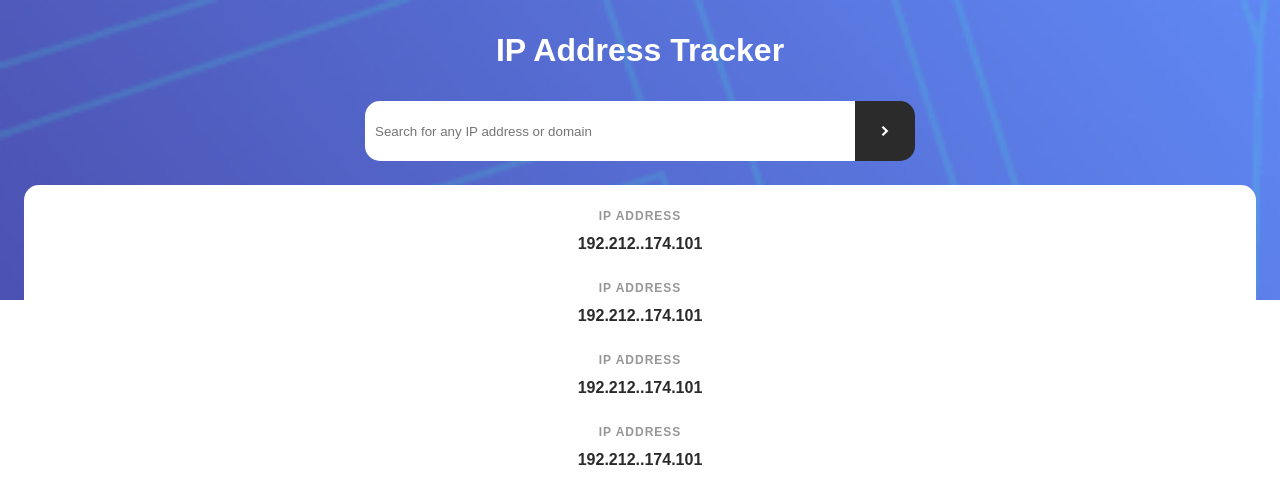
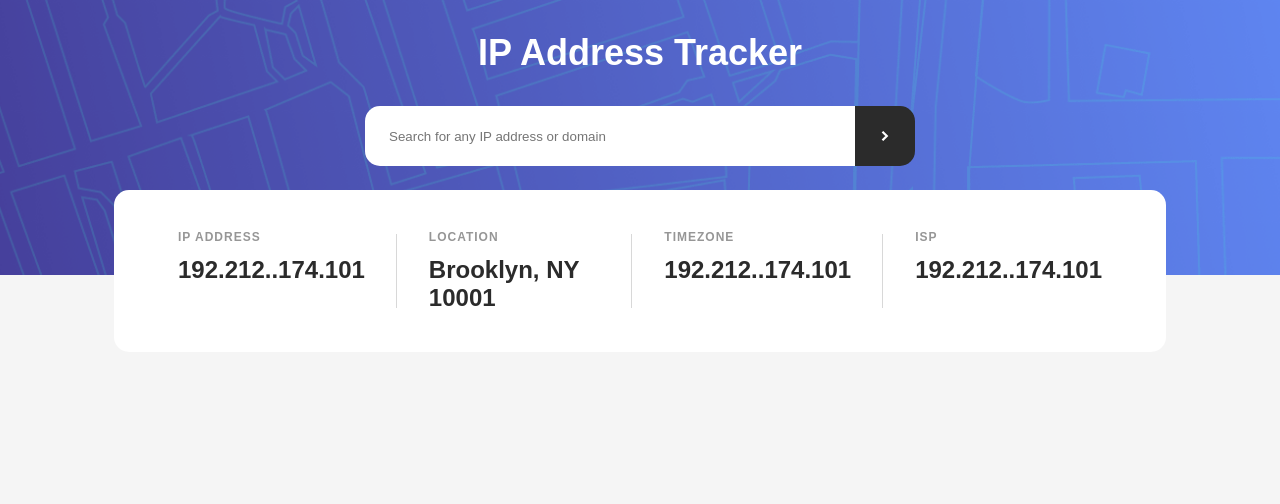
Before and after one commit to jonathanfunk/ip-address-tracker, a plain HTML site: page index.html in a window 1280 px wide. Drawn offline with Linux system fonts and the light colour scheme.

Commit message:
added header styles in desktop view

```diff
--- a/index.html
+++ b/index.html
@@ -30,19 +30,19 @@
 				<div class="results">
 					<div class="result">
 						<div class="result-label">IP Address</div>
-						<div class="result-value">192.212..174.101</div>
+						<div class="result-value" id="ip-address">192.212..174.101</div>
 					</div>
 					<div class="result">
-						<div class="result-label">IP Address</div>
-						<div class="result-value">192.212..174.101</div>
+						<div class="result-label">Location</div>
+						<div class="result-value" id="location">Brooklyn, NY 10001</div>
 					</div>
 					<div class="result">
-						<div class="result-label">IP Address</div>
-						<div class="result-value">192.212..174.101</div>
+						<div class="result-label">Timezone</div>
+						<div class="result-value" id="timezone">192.212..174.101</div>
 					</div>
 					<div class="result">
-						<div class="result-label">IP Address</div>
-						<div class="result-value">192.212..174.101</div>
+						<div class="result-label">ISP</div>
+						<div class="result-value" id="isp">192.212..174.101</div>
 					</div>
 				</div>
 			</div>
--- a/style.css
+++ b/style.css
@@ -49,6 +49,7 @@ img {
 :root {
 	--dark-gray: hsl(0, 0%, 17%);
 	--gray: hsl(0, 0%, 59%);
+	--light-gray: #d8d8d8;
 }
 
 /*--------------------------------------------------------------
@@ -68,6 +69,12 @@ h1 {
 	margin-bottom: 2rem;
 }
 
+@media (min-width: 1024px) {
+	h1 {
+		font-size: 2.25rem;
+	}
+}
+
 /*--------------------------------------------------------------
 # Header
 --------------------------------------------------------------*/
@@ -75,12 +82,22 @@ h1 {
 .header {
 	height: 300px;
 	padding-top: 2rem;
-	background: url('./images/pattern-bg-mobile.png');
+	background: url('./images/pattern-bg-mobile.png') no-repeat center;
 	background-size: cover;
 }
 
 .container {
 	padding: 0 1.5rem;
+	max-width: 1100px;
+	margin: 0 auto;
+}
+
+@media (min-width: 1024px) {
+	.header {
+		height: 275px;
+		background: url('./images/pattern-bg-desktop.png') no-repeat center;
+		background-size: cover;
+	}
 }
 
 /*--------------------------------------------------------------
@@ -98,7 +115,7 @@ form {
 
 input {
 	flex: 1;
-	padding: 10px;
+	padding: 0 1.5rem;
 	height: 60px;
 	box-sizing: border-box;
 	margin: 0;
@@ -137,13 +154,15 @@ button img {
 # Results
 --------------------------------------------------------------*/
 .results {
-	padding: 1.5rem;
+	padding: 1.5rem 0;
 	background: white;
 	border-radius: 15px;
 	text-align: center;
+	position: relative;
 }
 
 .result {
+	padding: 0 1.5rem;
 	margin-bottom: 1.75rem;
 }
 
@@ -152,7 +171,6 @@ button img {
 }
 
 .result-label {
-	text-align: center;
 	color: var(--gray);
 	text-transform: uppercase;
 	font-weight: 700;
@@ -165,3 +183,51 @@ button img {
 	font-size: 1rem;
 	font-weight: 700;
 }
+
+@media (min-width: 1024px) {
+	.results {
+		text-align: left;
+		padding: 2.5rem 2rem;
+		display: grid;
+		grid-template-columns: 1fr 1fr 1fr 1fr;
+	}
+
+	.result {
+		padding: 0 2rem;
+		margin-bottom: 0;
+		position: relative;
+	}
+
+	.result:after {
+		content: '';
+		position: absolute;
+		right: 0;
+		top: 4px;
+		width: 1px;
+		height: calc(100% - 8px);
+		background-color: var(--light-gray);
+	}
+
+	.result:last-child:after {
+		content: none;
+	}
+
+	.result-value {
+		font-size: 1.5rem;
+	}
+}
+
+/*--------------------------------------------------------------
+# Map
+--------------------------------------------------------------*/
+.map {
+	height: calc(100vh - 300px);
+	min-height: 530px;
+	background: #f5f5f5;
+}
+
+@media (min-width: 1024px) {
+	.map {
+		height: calc(100vh - 275px);
+	}
+}
```
Also changed, not shown: 1 other file.
